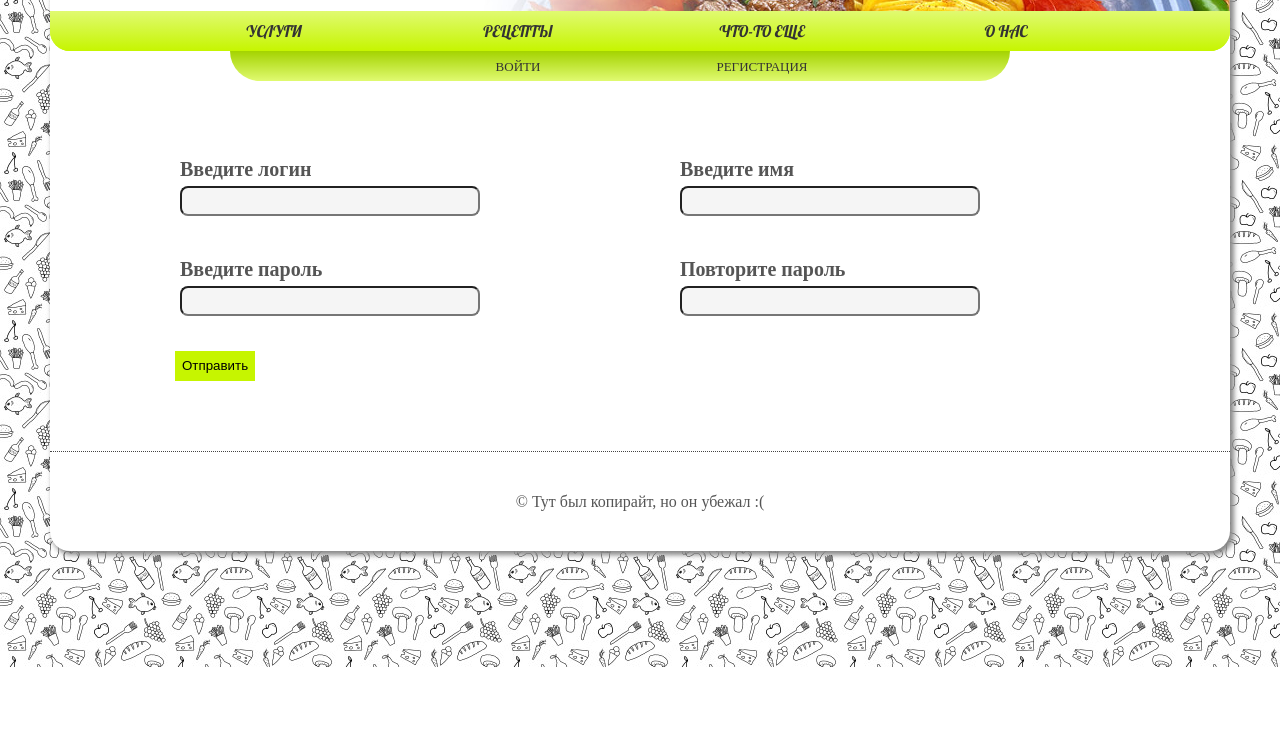
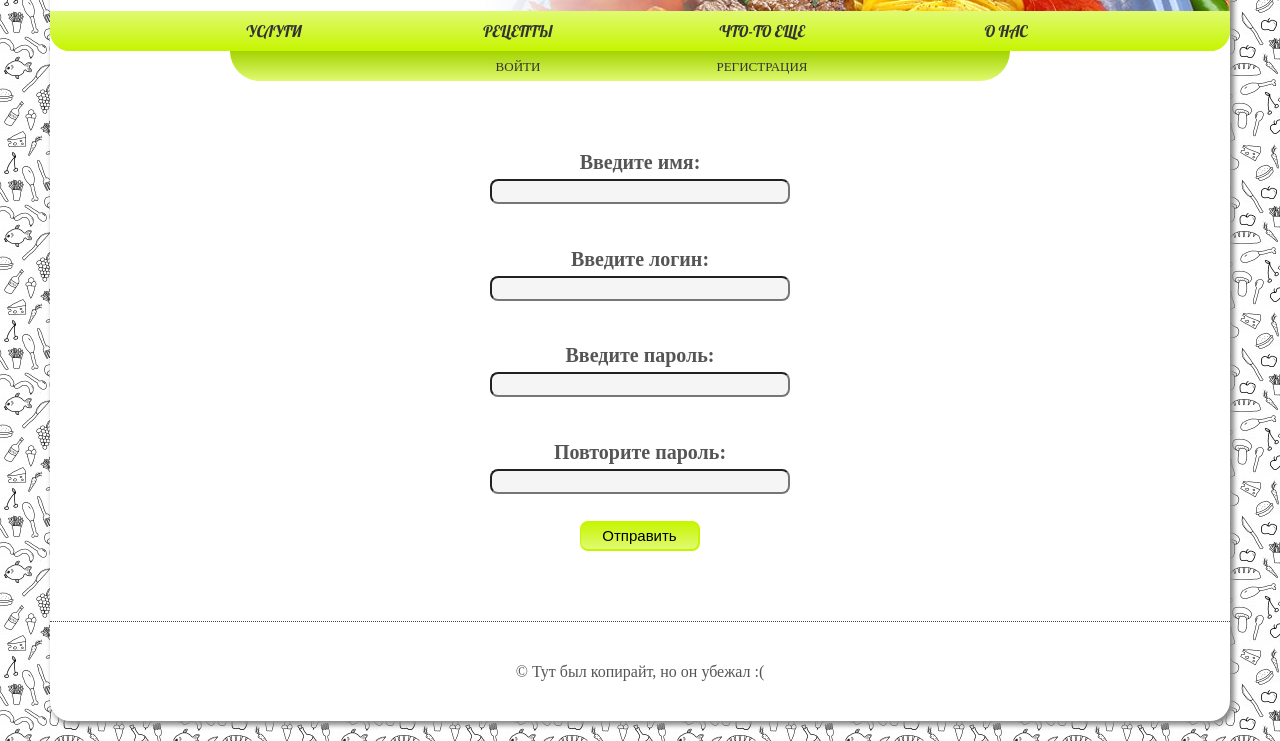
Before and after one commit to Nikyu/FoodDelivery, a plain HTML site: page mysite/login.html in a window 1280 px wide. Shown: the part 133-874 px from the top of the page. Before the commit the page ends 800 px from the top, so only its background shows below. Drawn offline with Linux system fonts and the light colour scheme.

Commit message:
Переделал ругистрацию/авторизацию

```diff
--- a/mysite/login.html
+++ b/mysite/login.html
@@ -42,21 +42,21 @@
 					<form method="reg">
 						<div class="registration">
 							<div>
-								<h2>Введите имя</h2>
+								<h2>Введите имя:</h2>
 								<input type="text" class="login"></input>
 							</div>
 							<div>
-								<h2>Введите логин</h2>
+								<h2>Введите логин:</h2>
 								<input type="text" class="login"></input>
 							</div>
 						</div>
 						<div class="registration">
 							<div>
-								<h2>Повторите пароль</h2>
+								<h2>Введите пароль:</h2>
 								<input type="text" class="login"></input>
 							</div>
 							<div>
-								<h2>Введите пароль</h2>
+								<h2>Повторите пароль:</h2>
 								<input type="text" class="login"></input>
 							</div>
 							<button class="sendButton" type="submit">Отправить</button>
--- a/mysite/style.css
+++ b/mysite/style.css
@@ -169,38 +169,50 @@ a:focus {
 }
 
 .registration div{
-	margin-top:-10px;
-	height:110px;
-	width:500px;
-	float:right;
+	margin:0 auto;
+	height:80px;
+	width:300px;
 }
 
 .registration h2{
 	font-size:20px;
 	margin-bottom:5px;
+	text-align: center;
 }
 
 .registration input{
 	background:#f5f5f5;
 	border-radius:8px;
 	outline:none;
-	height:30px;
+	height:25px;
 	width:300px;
-	padding:5px;
+	padding:6px;
+	font-size:15px;
+}
+
+.registration input:focus{
+	background: #ffffff;
+	border-radius:8px;
+	outline:none;
+	height:25px;
+	width:300px;
+	padding:6px;
 	font-size:15px;
 }
 
 .sendButton{
+	border-radius:8px;
+	font-size:15px;
 	cursor:pointer;
 	border-left: 1px solid #CCC;
 	border-top: 1px solid #CCC;
 	border-right: 2px solid #666;
 	border-bottom: 2px solid #666;
-	margin-left:75px;
-	width:80px;
+	margin-left:480px;
+	width:120px;
 	outline:none;
 	height:30px;
-	background: #c6f500;
+	background-image: linear-gradient(to bottom, #c6f500, #e0fa71);
 	border-color: #c6f500;
 }
 
```
Also changed, not shown: mysite/in.html (+2 -2 lines).
